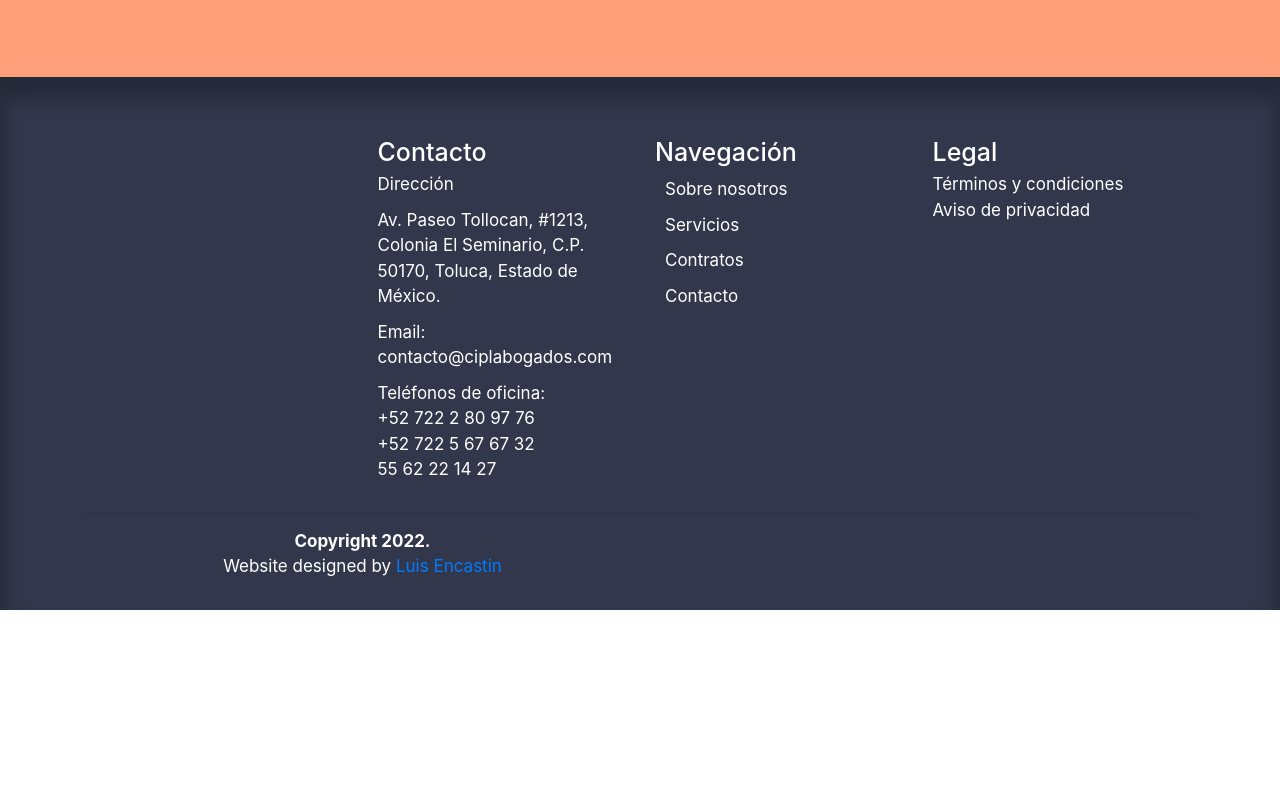
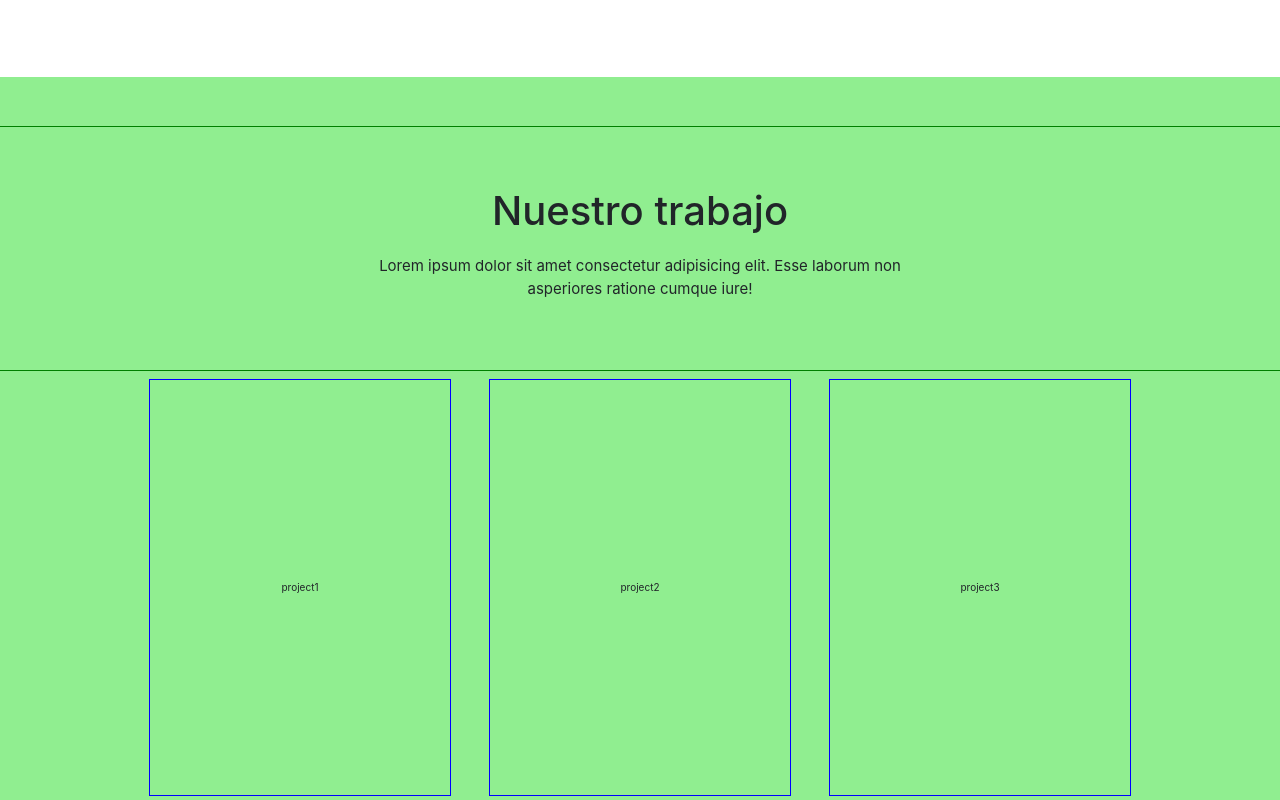
Before and after one commit to LuisEncastin/portafolio2022, a React (Create React App) app: page / in a window 1280 px wide. Shown: the part 1660-2460 px from the top of the page. Before the commit the page ends 2270 px from the top, so only its background shows below. Built offline with nearby package versions, Linux system fonts and the light colour scheme.

Commit message:
Seccion works

```diff
--- a/src/Pages/Home/Home.jsx
+++ b/src/Pages/Home/Home.jsx
@@ -3,6 +3,7 @@ import React from 'react'
 // Componentes
 import Intro from '../../Sections/Intro/Intro'
 import OurServices from '../../Sections/OurServices/OurServices'
+import OurWorks from '../../Sections/OurWorks/OurWorks'
 
 // styles
 import './Home.css'
@@ -13,6 +14,7 @@ const Home = () => {
     <section id='Home'>
       <Intro/>
       <OurServices/>
+      <OurWorks/>
 
     </section>
     </>
--- a/src/Sections/OurServices/OurServices.css
+++ b/src/Sections/OurServices/OurServices.css
@@ -1,7 +1,6 @@
 #OurServices{
     width: 100%;
     height: auto;
-    background-color: lightsalmon;
     padding: 22rem 0 0 0;
 }
 
@@ -119,7 +118,7 @@
     .service{
         width: 100%;
         min-width: 340px;
-        height: 15rem;
+        height: 20rem;
         display: flex;
         flex-direction: column;
         align-items: center;
--- /dev/null
+++ b/src/Sections/OurWorks/OurWorks.css
@@ -0,0 +1,65 @@
+#ourWorks{
+    width: 100%;
+    height: auto;
+    padding: 5rem 0 0 0;
+    background-color: lightgreen;
+}
+
+.ourWorksWrapper{
+    width: 100%;
+    outline: 1px solid green;
+    height: auto;
+    display: flex;
+    flex-direction: column;
+    align-items: center;
+    justify-content: center;
+    padding: 6rem 0;
+}
+
+.ourWorksWrapper h1{
+    font-size: 4rem;
+    margin-bottom: 2rem;
+}
+
+.ourWorksWrapper p{
+    font-size: 1.5rem;
+    text-align: center;
+}
+
+/* grid de servicios */
+.projectsGrid {
+    width: 100%;
+    height: auto;
+    padding: 1rem 15rem 10rem;
+    display: grid;
+    grid-template-columns: repeat(3, 1fr);
+    grid-template-rows: repeat(2, 1fr);
+    grid-column-gap: 4rem;
+    grid-row-gap: 3rem;
+}
+
+.project{
+    text-align: center;
+    width: 100%;
+    padding: 20rem 0;
+    outline: 1px solid blue;
+}
+
+@media (max-width: 768px) {
+
+    #OurWorks{
+        width: 100%;
+        height: auto;
+        padding: 5rem 0 0 0;
+    }
+
+    .projectsGrid {
+        width: 100%;
+        height: auto;
+        padding: 2rem 4rem 6rem;
+        display: flex;
+        flex-direction: column;
+        align-items: center;
+        justify-content: center;
+    }
+}
--- /dev/null
+++ b/src/Sections/OurWorks/OurWorks.jsx
@@ -0,0 +1,28 @@
+import React from 'react'
+
+// estilos
+import './OurWorks.css'
+
+const OurWorks = () => {
+  return (
+    <>
+    <section id='ourWorks'>
+        <div className='ourWorksWrapper'>
+            <h1>Nuestro trabajo</h1>
+            <p>Lorem ipsum dolor sit amet consectetur adipisicing elit. Esse laborum non <br />
+            asperiores ratione cumque iure!</p>
+        </div>
+        <div className='projectsGrid'>
+            <div class="project1 project"> project1 </div>
+            <div class="project2 project"> project2 </div>
+            <div class="project3 project"> project3 </div>
+            <div class="project4 project"> project4 </div>
+            <div class="project5 project"> project5 </div>
+            <div class="project6 project"> project6 </div>
+        </div>
+    </section>
+    </>
+  )
+}
+
+export default OurWorks
```
Also changed, not shown: src/Sections/OurServices/OurServices.jsx (line endings or trailing spaces).
